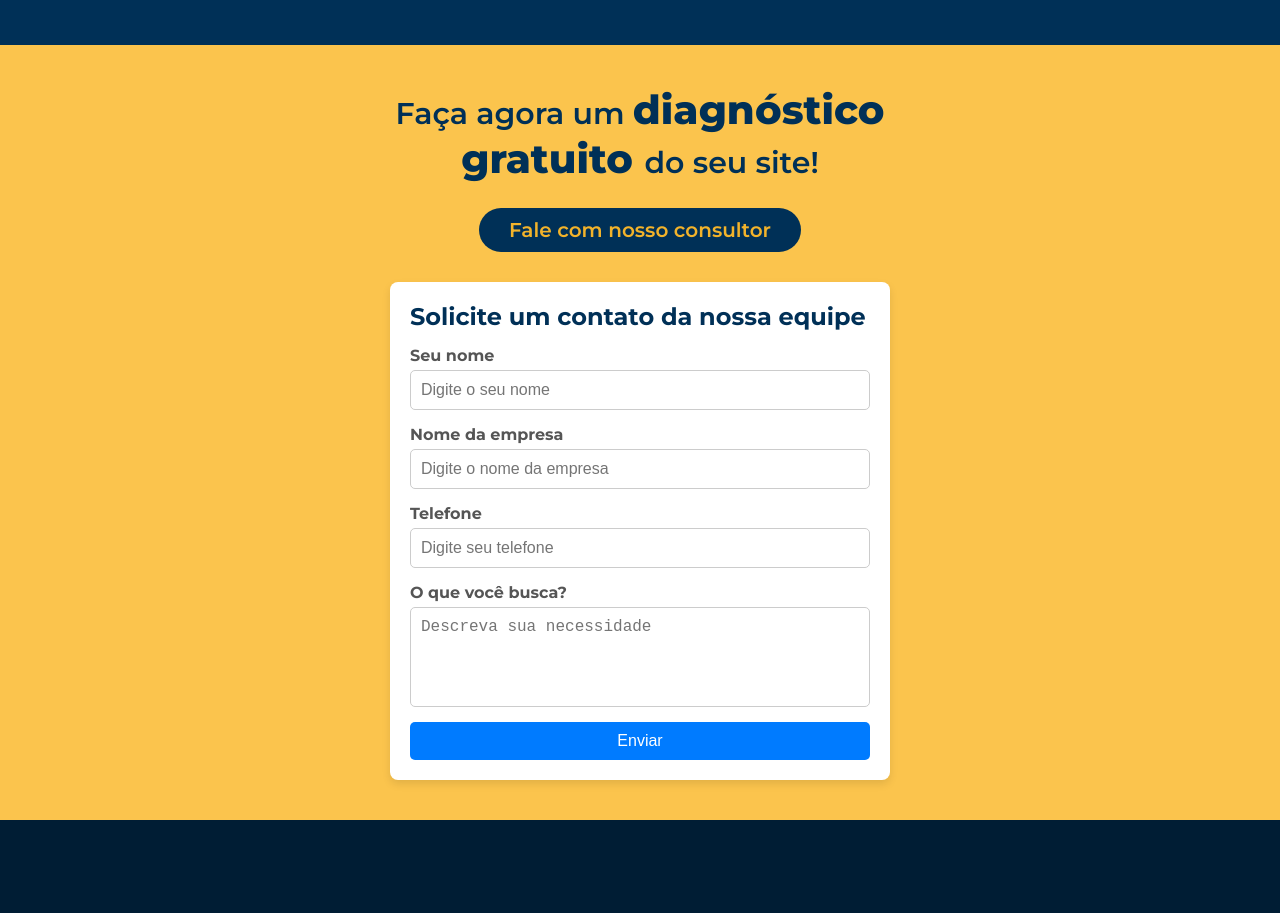
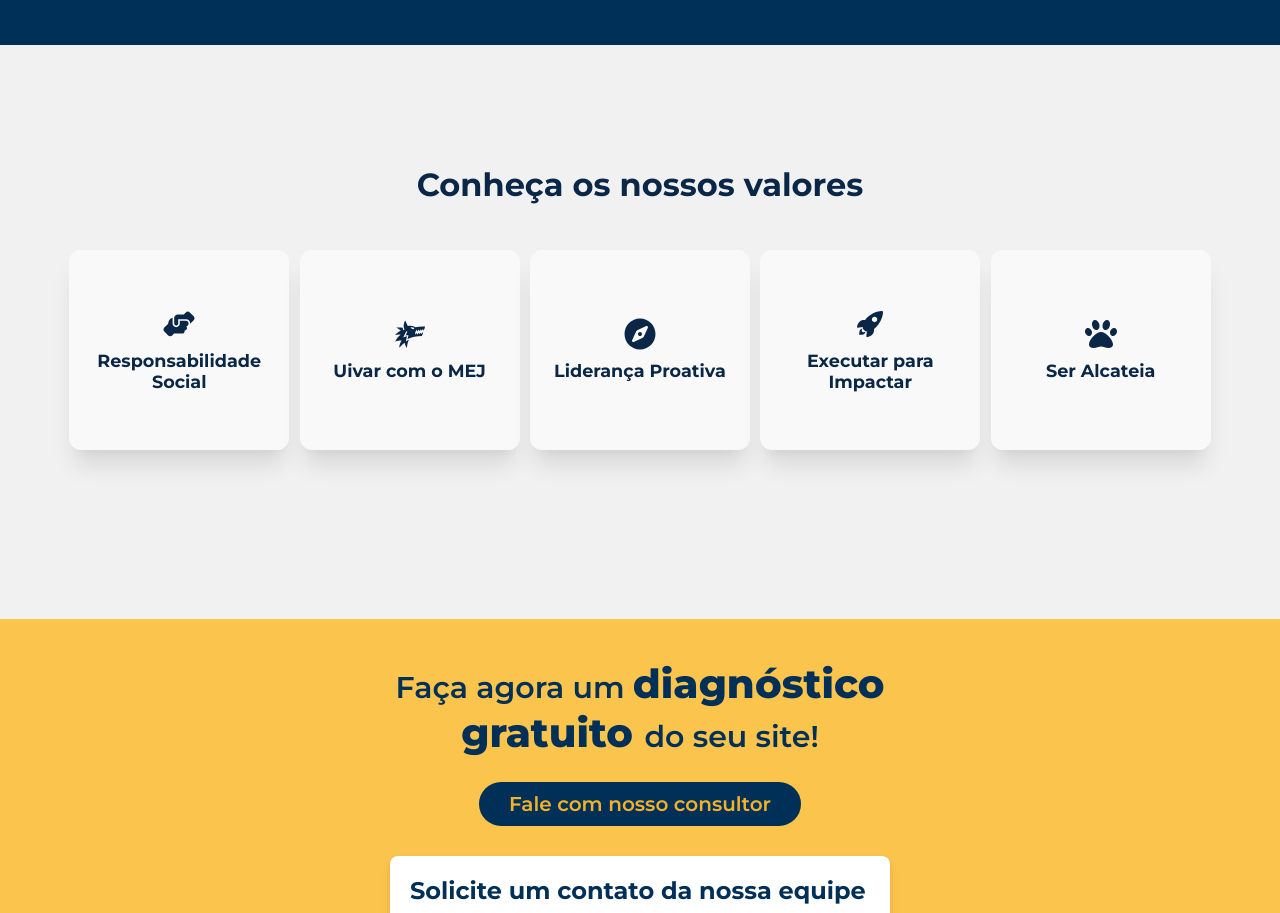
Before and after one commit to Jamykson/Site-Include, a React (Vite) app in the folder site-include/: page / in a window 1280 px wide. Shown: the part 1960-2873 px from the top of the page. Built offline with nearby package versions, Linux system fonts and the light colour scheme.

Commit message:
adicao da secao de valores

```diff
--- a/site-include/package.json
+++ b/site-include/package.json
@@ -13,6 +13,7 @@
     "axios": "^1.7.9",
     "react": "^18.2.0",
     "react-dom": "^18.2.0",
+    "react-icons": "^5.5.0",
     "react-scroll": "^1.8.9"
   },
   "devDependencies": {
--- a/site-include/src/App.jsx
+++ b/site-include/src/App.jsx
@@ -9,6 +9,7 @@ import Diagnostico from  './components/Diagnostico'
 import Footer from  './components/Footer'
 import Home from  './components/Home'
 import Portifolio from './components/Portifolio'
+import NossosValores from './components/NossosValores'
 
 function App() {
 
@@ -19,6 +20,7 @@ function App() {
       <Dados />
       <QuemSomos/>
       <Servicos/>
+      <NossosValores />
       <Diagnostico/>
       <Footer/>
     </div>
--- /dev/null
+++ b/site-include/src/components/NossosValores.jsx
@@ -0,0 +1,70 @@
+import '../css/NossosValores.css'
+import { FaHandshakeAngle } from "react-icons/fa6";
+import { FaCompass, FaPaw } from "react-icons/fa";
+import { GiWolfHead } from "react-icons/gi";
+import { IoIosRocket } from "react-icons/io";
+
+export default props => {
+    return (
+        <section className='valores-section' id="">
+            <p className='valores-titulo'>Conheça os nossos valores</p>
+            <div className='card-section'>
+                <div className="flip-card">
+                    <div className="flip-card-inner">
+                        <div className="flip-card-front">
+                            <FaHandshakeAngle className='valores-icone'/>
+                            <p>Responsabilidade Social</p>
+                        </div>
+                        <div className="flip-card-back">
+                            <p>Todas as nossas ações visam o bem da sociedade na qual vivemos, ou seja, nossas ações estimulam a cidadania</p>
+                        </div>
+                    </div>
+                </div>
+                <div className="flip-card">
+                    <div className="flip-card-inner">
+                        <div className="flip-card-front">
+                            <GiWolfHead className='valores-icone'/>
+                            <p>Uivar com o MEJ</p>
+                        </div>
+                        <div className="flip-card-back">
+                            <p>A Include Engenharia vive o MEJ, participando de eventos, ações e projetos em colaboração com a rede</p>
+                        </div>
+                    </div>
+                </div>
+                <div className="flip-card">
+                    <div className="flip-card-inner">
+                        <div className="flip-card-front">
+                            <FaCompass className='valores-icone'/>
+                            <p>Liderança Proativa</p>
+                        </div>
+                        <div className="flip-card-back">
+                            <p>Na Include, apoiamos e incentivamos qualquer pessoa a agir como líder e não necessariamente precisamos delegar alguém para isso</p>
+                        </div>
+                    </div>
+                </div>
+                <div className="flip-card">
+                    <div className="flip-card-inner">
+                        <div className="flip-card-front">
+                            <IoIosRocket className='valores-icone'/>
+                            <p>Executar para Impactar</p>
+                        </div>
+                        <div className="flip-card-back">
+                            <p>Nossas ações geram impacto dentro e fora da EJ, promovendo inclusão digital e, às vezes, impacto ambiental positivo</p>
+                        </div>
+                    </div>
+                </div>
+                <div className="flip-card">
+                    <div className="flip-card-inner">
+                        <div className="flip-card-front">
+                            <FaPaw className='valores-icone'/>
+                            <p>Ser Alcateia</p>
+                        </div>
+                        <div className="flip-card-back">
+                            <p>Temos uma cultura sólida e valorizamos quem a mantém viva. Trabalhamos em equipe e também valorizamos momentos de diversão juntos.</p>
+                        </div>
+                    </div>
+                </div>
+            </div>
+        </section>
+    );
+}
--- /dev/null
+++ b/site-include/src/css/NossosValores.css
@@ -0,0 +1,114 @@
+@import url('https://fonts.googleapis.com/css2?family=Montserrat:wght@600&display=swap');
+
+.valores-section {
+    padding: 30px 5vw 0px 5vw;
+    margin-top: 7vw;
+    margin-bottom: 12vw;
+    text-align: center;
+}
+
+.valores-titulo {
+    font-size: 32px;
+    font-weight: bold;
+    color: #0B2747;
+    font-family: 'Montserrat', sans-serif;
+    margin-bottom: 30px;
+}
+
+.card-section {
+    display: flex;
+    /* flex-direction: column; */
+    align-items: center;
+    /* gap: 2px; */
+    flex-wrap: wrap;
+}
+
+.flip-card {
+    background-color: transparent;
+    min-width: 220px;
+    min-height: 200px;
+    width: 16vw;
+    height: 14vw;
+    perspective: 1000px;
+    /* Cria o efeito 3D */
+    margin: 1rem auto;
+}
+
+.flip-card-inner {
+    position: relative;
+    width: 100%;
+    height: 100%;
+    text-align: center;
+    transition: transform 0.6s ease;
+    transform-style: preserve-3d;
+    border-radius: 12px;
+}
+
+.flip-card:hover .flip-card-inner {
+    transform: rotateY(180deg);
+}
+
+/* Front and Back faces */
+.flip-card-front,
+.flip-card-back {
+    position: absolute;
+    width: 100%;
+    height: 100%;
+    backface-visibility: hidden;
+    -webkit-backface-visibility: hidden;
+    /* Safari */
+    border-radius: 12px;
+    box-shadow: rgba(0, 0, 0, 0.1) 0px 20px 25px -5px, rgba(0, 0, 0, 0.04) 0px 10px 10px -5px;
+    display: flex;
+    align-items: center;
+    justify-content: center;
+    padding: 1rem;
+}
+
+/* Front Face */
+.flip-card-front {
+    background-color: #F9F9F9;
+    color: #333;
+    font-weight: bold;
+    font-size: 1.3vw;
+    color: #0B2747;
+    display: flex;
+    flex-direction: column;
+    font-family: 'Montserrat', sans-serif;
+}
+
+/* Back Face */
+.flip-card-back {
+    background-color: #F9F9F9;
+    color: #0B2747;
+    transform: rotateY(180deg);
+    font-size: 1vw;
+    font-weight: 600;
+    line-height: 1.4;
+    font-family: 'Montserrat', sans-serif;
+}
+
+.valores-icone {
+    font-size: 2rem;
+    margin-bottom: 10px;
+}
+
+@media (max-width: 1439px) {
+    .flip-card-front {
+        font-size: 1.1rem;
+    }
+
+    .flip-card-back {
+        font-size: 0.9rem;
+    }
+}
+@media (max-width: 767px) {
+    .valores-titulo {
+        font-size: 27px;
+    }
+}
+@media (min-width: 1660px) {
+    .valores-titulo {
+        font-size: 38px;
+    }
+}
```
Also changed, not shown: 1 other file (tests, documents, lock files or other folders).
